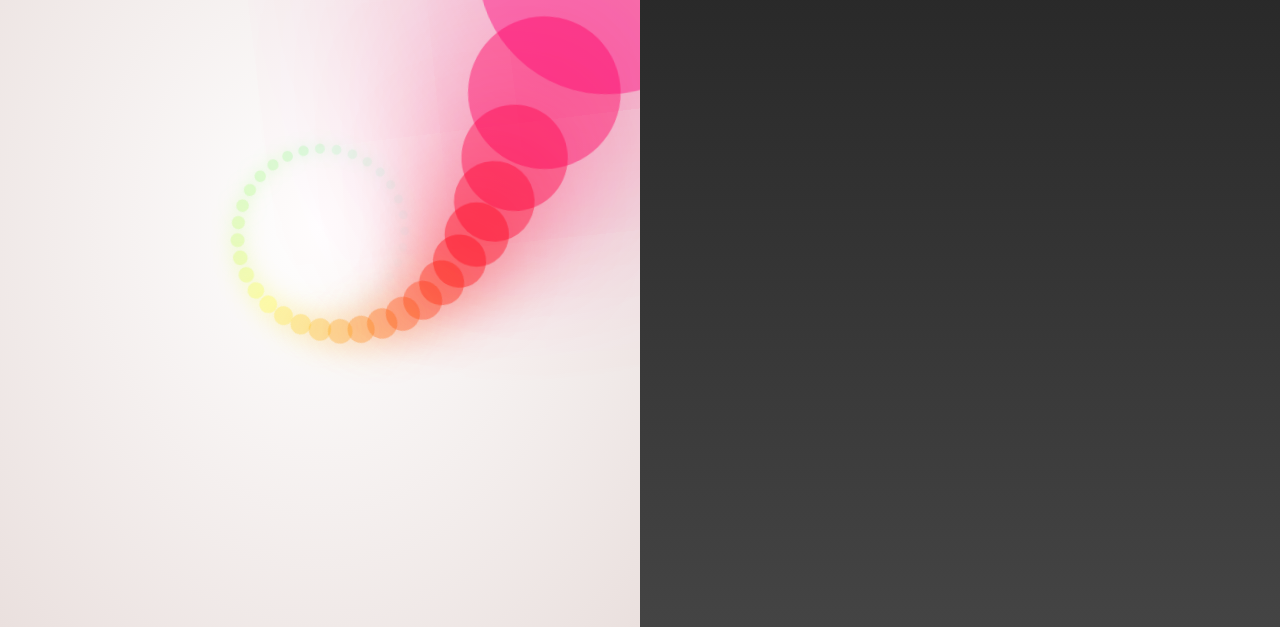
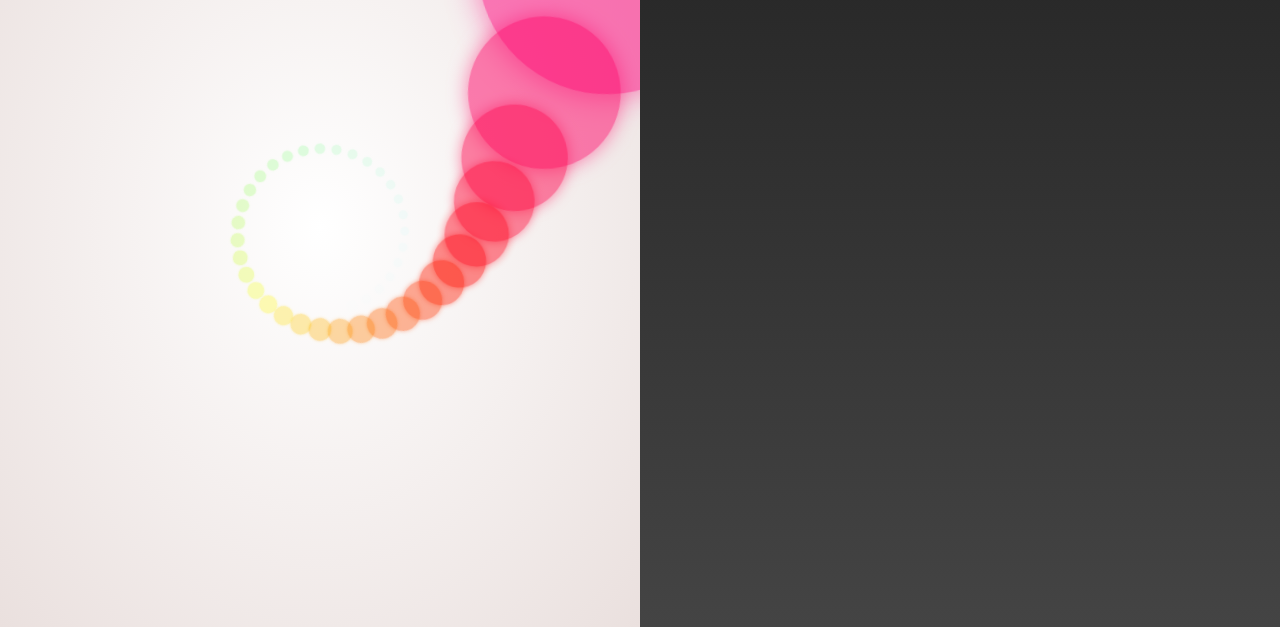
Before and after one commit to mockenoff/dotcom, a plain HTML site: page index.html in a window 1280 px wide. Shown: the part 173-800 px from the top of the page. Drawn offline with Linux system fonts and the light colour scheme.

Commit message:
Reduce bubble box shadow blur

```diff
--- a/css/main.css
+++ b/css/main.css
@@ -102,7 +102,7 @@ body {
 		-webkit-animation-delay: 0.04839s;
 		animation-delay: 0.04839s;
 		background: hsla(0, 100%, 50%, 1);
-		box-shadow: 0px 0px 10px hsla(0, 100%, 50%, 1);
+		box-shadow: 0px 0px 1px hsla(0, 100%, 50%, 1);
 	}
 
 	#writer i:nth-child(2) {
@@ -113,7 +113,7 @@ body {
 		-webkit-animation-delay: 0.09677s;
 		animation-delay: 0.09677s;
 		background: hsla(5.8, 100%, 50%, 1);
-		box-shadow: 0px 0px 10px hsla(5.8, 100%, 50%, 1);
+		box-shadow: 0px 0px 1px hsla(5.8, 100%, 50%, 1);
 	}
 
 	#writer i:nth-child(3) {
@@ -124,7 +124,7 @@ body {
 		-webkit-animation-delay: 0.14516s;
 		animation-delay: 0.14516s;
 		background: hsla(11.6, 100%, 50%, 1);
-		box-shadow: 0px 0px 10px hsla(11.6, 100%, 50%, 1);
+		box-shadow: 0px 0px 1px hsla(11.6, 100%, 50%, 1);
 	}
 
 	#writer i:nth-child(4) {
@@ -135,7 +135,7 @@ body {
 		-webkit-animation-delay: 0.19355s;
 		animation-delay: 0.19355s;
 		background: hsla(17.4, 100%, 50%, 1);
-		box-shadow: 0px 0px 10px hsla(17.4, 100%, 50%, 1);
+		box-shadow: 0px 0px 1px hsla(17.4, 100%, 50%, 1);
 	}
 
 	#writer i:nth-child(5) {
@@ -146,7 +146,7 @@ body {
 		-webkit-animation-delay: 0.24194s;
 		animation-delay: 0.24194s;
 		background: hsla(23.2, 100%, 50%, 1);
-		box-shadow: 0px 0px 10px hsla(23.2, 100%, 50%, 1);
+		box-shadow: 0px 0px 1px hsla(23.2, 100%, 50%, 1);
 	}
 
 	#writer i:nth-child(6) {
@@ -157,7 +157,7 @@ body {
 		-webkit-animation-delay: 0.29032s;
 		animation-delay: 0.29032s;
 		background: hsla(29.0, 100%, 50%, 1);
-		box-shadow: 0px 0px 10px hsla(29.0, 100%, 50%, 1);
+		box-shadow: 0px 0px 1px hsla(29.0, 100%, 50%, 1);
 	}
 
 	#writer i:nth-child(7) {
@@ -168,7 +168,7 @@ body {
 		-webkit-animation-delay: 0.33871s;
 		animation-delay: 0.33871s;
 		background: hsla(34.8, 100%, 50%, 1);
-		box-shadow: 0px 0px 10px hsla(34.8, 100%, 50%, 1);
+		box-shadow: 0px 0px 1px hsla(34.8, 100%, 50%, 1);
 	}
 
 	#writer i:nth-child(8) {
@@ -179,7 +179,7 @@ body {
 		-webkit-animation-delay: 0.3871s;
 		animation-delay: 0.3871s;
 		background: hsla(40.6, 100%, 50%, 1);
-		box-shadow: 0px 0px 10px hsla(40.6, 100%, 50%, 1);
+		box-shadow: 0px 0px 1px hsla(40.6, 100%, 50%, 1);
 	}
 
 	#writer i:nth-child(9) {
@@ -190,7 +190,7 @@ body {
 		-webkit-animation-delay: 0.43548s;
 		animation-delay: 0.43548s;
 		background: hsla(46.5, 100%, 50%, 1);
-		box-shadow: 0px 0px 10px hsla(46.5, 100%, 50%, 1);
+		box-shadow: 0px 0px 1px hsla(46.5, 100%, 50%, 1);
 	}
 
 	#writer i:nth-child(10) {
@@ -201,7 +201,7 @@ body {
 		-webkit-animation-delay: 0.48387s;
 		animation-delay: 0.48387s;
 		background: hsla(52.3, 100%, 50%, 1);
-		box-shadow: 0px 0px 10px hsla(52.3, 100%, 50%, 1);
+		box-shadow: 0px 0px 1px hsla(52.3, 100%, 50%, 1);
 	}
 
 	#writer i:nth-child(11) {
@@ -212,7 +212,7 @@ body {
 		-webkit-animation-delay: 0.53226s;
 		animation-delay: 0.53226s;
 		background: hsla(58.1, 100%, 50%, 1);
-		box-shadow: 0px 0px 10px hsla(58.1, 100%, 50%, 1);
+		box-shadow: 0px 0px 1px hsla(58.1, 100%, 50%, 1);
 	}
 
 	#writer i:nth-child(12) {
@@ -223,7 +223,7 @@ body {
 		-webkit-animation-delay: 0.58065s;
 		animation-delay: 0.58065s;
 		background: hsla(63.9, 100%, 50%, 1);
-		box-shadow: 0px 0px 10px hsla(63.9, 100%, 50%, 1);
+		box-shadow: 0px 0px 1px hsla(63.9, 100%, 50%, 1);
 	}
 
 	#writer i:nth-child(13) {
@@ -234,7 +234,7 @@ body {
 		-webkit-animation-delay: 0.62903s;
 		animation-delay: 0.62903s;
 		background: hsla(69.7, 100%, 50%, 1);
-		box-shadow: 0px 0px 10px hsla(69.7, 100%, 50%, 1);
+		box-shadow: 0px 0px 1px hsla(69.7, 100%, 50%, 1);
 	}
 
 	#writer i:nth-child(14) {
@@ -245,7 +245,7 @@ body {
 		-webkit-animation-delay: 0.67742s;
 		animation-delay: 0.67742s;
 		background: hsla(75.5, 100%, 50%, 1);
-		box-shadow: 0px 0px 10px hsla(75.5, 100%, 50%, 1);
+		box-shadow: 0px 0px 1px hsla(75.5, 100%, 50%, 1);
 	}
 
 	#writer i:nth-child(15) {
@@ -256,7 +256,7 @@ body {
 		-webkit-animation-delay: 0.72581s;
 		animation-delay: 0.72581s;
 		background: hsla(81.3, 100%, 50%, 1);
-		box-shadow: 0px 0px 10px hsla(81.3, 100%, 50%, 1);
+		box-shadow: 0px 0px 1px hsla(81.3, 100%, 50%, 1);
 	}
 
 	#writer i:nth-child(16) {
@@ -267,7 +267,7 @@ body {
 		-webkit-animation-delay: 0.77419s;
 		animation-delay: 0.77419s;
 		background: hsla(87.1, 100%, 50%, 1);
-		box-shadow: 0px 0px 10px hsla(87.1, 100%, 50%, 1);
+		box-shadow: 0px 0px 1px hsla(87.1, 100%, 50%, 1);
 	}
 
 	#writer i:nth-child(17) {
@@ -278,7 +278,7 @@ body {
 		-webkit-animation-delay: 0.82258s;
 		animation-delay: 0.82258s;
 		background: hsla(92.9, 100%, 50%, 1);
-		box-shadow: 0px 0px 10px hsla(92.9, 100%, 50%, 1);
+		box-shadow: 0px 0px 1px hsla(92.9, 100%, 50%, 1);
 	}
 
 	#writer i:nth-child(18) {
@@ -289,7 +289,7 @@ body {
 		-webkit-animation-delay: 0.87097s;
 		animation-delay: 0.87097s;
 		background: hsla(98.7, 100%, 50%, 1);
-		box-shadow: 0px 0px 10px hsla(98.7, 100%, 50%, 1);
+		box-shadow: 0px 0px 1px hsla(98.7, 100%, 50%, 1);
 	}
 
 	#writer i:nth-child(19) {
@@ -300,7 +300,7 @@ body {
 		-webkit-animation-delay: 0.91935s;
 		animation-delay: 0.91935s;
 		background: hsla(104.5, 100%, 50%, 1);
-		box-shadow: 0px 0px 10px hsla(104.5, 100%, 50%, 1);
+		box-shadow: 0px 0px 1px hsla(104.5, 100%, 50%, 1);
 	}
 
 	#writer i:nth-child(20) {
@@ -311,7 +311,7 @@ body {
 		-webkit-animation-delay: 0.96774s;
 		animation-delay: 0.96774s;
 		background: hsla(110.3, 100%, 50%, 1);
-		box-shadow: 0px 0px 10px hsla(110.3, 100%, 50%, 1);
+		box-shadow: 0px 0px 1px hsla(110.3, 100%, 50%, 1);
 	}
 
 	#writer i:nth-child(21) {
@@ -322,7 +322,7 @@ body {
 		-webkit-animation-delay: 1.01613s;
 		animation-delay: 1.01613s;
 		background: hsla(116.1, 100%, 50%, 1);
-		box-shadow: 0px 0px 10px hsla(116.1, 100%, 50%, 1);
+		box-shadow: 0px 0px 1px hsla(116.1, 100%, 50%, 1);
 	}
 
 	#writer i:nth-child(22) {
@@ -333,7 +333,7 @@ body {
 		-webkit-animation-delay: 1.06452s;
 		animation-delay: 1.06452s;
 		background: hsla(121.9, 100%, 50%, 1);
-		box-shadow: 0px 0px 10px hsla(121.9, 100%, 50%, 1);
+		box-shadow: 0px 0px 1px hsla(121.9, 100%, 50%, 1);
 	}
 
 	#writer i:nth-child(23) {
@@ -344,7 +344,7 @@ body {
 		-webkit-animation-delay: 1.1129s;
 		animation-delay: 1.1129s;
 		background: hsla(127.7, 100%, 50%, 1);
-		box-shadow: 0px 0px 10px hsla(127.7, 100%, 50%, 1);
+		box-shadow: 0px 0px 1px hsla(127.7, 100%, 50%, 1);
 	}
 
 	#writer i:nth-child(24) {
@@ -355,7 +355,7 @@ body {
 		-webkit-animation-delay: 1.16129s;
 		animation-delay: 1.16129s;
 		background: hsla(133.5, 100%, 50%, 1);
-		box-shadow: 0px 0px 10px hsla(133.5, 100%, 50%, 1);
+		box-shadow: 0px 0px 1px hsla(133.5, 100%, 50%, 1);
 	}
 
 	#writer i:nth-child(25) {
@@ -366,7 +366,7 @@ body {
 		-webkit-animation-delay: 1.20968s;
 		animation-delay: 1.20968s;
 		background: hsla(139.4, 100%, 50%, 1);
-		box-shadow: 0px 0px 10px hsla(139.4, 100%, 50%, 1);
+		box-shadow: 0px 0px 1px hsla(139.4, 100%, 50%, 1);
 	}
 
 	#writer i:nth-child(26) {
@@ -377,7 +377,7 @@ body {
 		-webkit-animation-delay: 1.25806s;
 		animation-delay: 1.25806s;
 		background: hsla(145.2, 100%, 50%, 1);
-		box-shadow: 0px 0px 10px hsla(145.2, 100%, 50%, 1);
+		box-shadow: 0px 0px 1px hsla(145.2, 100%, 50%, 1);
 	}
 
 	#writer i:nth-child(27) {
@@ -388,7 +388,7 @@ body {
 		-webkit-animation-delay: 1.30645s;
 		animation-delay: 1.30645s;
 		background: hsla(151.0, 100%, 50%, 1);
-		box-shadow: 0px 0px 10px hsla(151.0, 100%, 50%, 1);
+		box-shadow: 0px 0px 1px hsla(151.0, 100%, 50%, 1);
 	}
 
 	#writer i:nth-child(28) {
@@ -399,7 +399,7 @@ body {
 		-webkit-animation-delay: 1.35484s;
 		animation-delay: 1.35484s;
 		background: hsla(156.8, 100%, 50%, 1);
-		box-shadow: 0px 0px 10px hsla(156.8, 100%, 50%, 1);
+		box-shadow: 0px 0px 1px hsla(156.8, 100%, 50%, 1);
 	}
 
 	#writer i:nth-child(29) {
@@ -410,7 +410,7 @@ body {
 		-webkit-animation-delay: 1.40323s;
 		animation-delay: 1.40323s;
 		background: hsla(162.6, 100%, 50%, 1);
-		box-shadow: 0px 0px 10px hsla(162.6, 100%, 50%, 1);
+		box-shadow: 0px 0px 1px hsla(162.6, 100%, 50%, 1);
 	}
 
 	#writer i:nth-child(30) {
@@ -421,7 +421,7 @@ body {
 		-webkit-animation-delay: 1.45161s;
 		animation-delay: 1.45161s;
 		background: hsla(168.4, 100%, 50%, 1);
-		box-shadow: 0px 0px 10px hsla(168.4, 100%, 50%, 1);
+		box-shadow: 0px 0px 1px hsla(168.4, 100%, 50%, 1);
 	}
 
 	#writer i:nth-child(31) {
@@ -432,7 +432,7 @@ body {
 		-webkit-animation-delay: 1.5s;
 		animation-delay: 1.5s;
 		background: hsla(174.2, 100%, 50%, 1);
-		box-shadow: 0px 0px 10px hsla(174.2, 100%, 50%, 1);
+		box-shadow: 0px 0px 1px hsla(174.2, 100%, 50%, 1);
 	}
 
 	#writer i:nth-child(32) {
@@ -443,7 +443,7 @@ body {
 		-webkit-animation-delay: 1.54839s;
 		animation-delay: 1.54839s;
 		background: hsla(180.0, 100%, 50%, 1);
-		box-shadow: 0px 0px 10px hsla(180.0, 100%, 50%, 1);
+		box-shadow: 0px 0px 1px hsla(180.0, 100%, 50%, 1);
 	}
 
 	#writer i:nth-child(33) {
@@ -454,7 +454,7 @@ body {
 		-webkit-animation-delay: 1.59677s;
 		animation-delay: 1.59677s;
 		background: hsla(185.8, 100%, 50%, 1);
-		box-shadow: 0px 0px 10px hsla(185.8, 100%, 50%, 1);
+		box-shadow: 0px 0px 1px hsla(185.8, 100%, 50%, 1);
 	}
 
 	#writer i:nth-child(34) {
@@ -465,7 +465,7 @@ body {
 		-webkit-animation-delay: 1.64516s;
 		animation-delay: 1.64516s;
 		background: hsla(191.6, 100%, 50%, 1);
-		box-shadow: 0px 0px 10px hsla(191.6, 100%, 50%, 1);
+		box-shadow: 0px 0px 1px hsla(191.6, 100%, 50%, 1);
 	}
 
 	#writer i:nth-child(35) {
@@ -476,7 +476,7 @@ body {
 		-webkit-animation-delay: 1.69355s;
 		animation-delay: 1.69355s;
 		background: hsla(197.4, 100%, 50%, 1);
-		box-shadow: 0px 0px 10px hsla(197.4, 100%, 50%, 1);
+		box-shadow: 0px 0px 1px hsla(197.4, 100%, 50%, 1);
 	}
 
 	#writer i:nth-child(36) {
@@ -487,7 +487,7 @@ body {
 		-webkit-animation-delay: 1.74194s;
 		animation-delay: 1.74194s;
 		background: hsla(203.2, 100%, 50%, 1);
-		box-shadow: 0px 0px 10px hsla(203.2, 100%, 50%, 1);
+		box-shadow: 0px 0px 1px hsla(203.2, 100%, 50%, 1);
 	}
 
 	#writer i:nth-child(37) {
@@ -498,7 +498,7 @@ body {
 		-webkit-animation-delay: 1.79032s;
 		animation-delay: 1.79032s;
 		background: hsla(209.0, 100%, 50%, 1);
-		box-shadow: 0px 0px 10px hsla(209.0, 100%, 50%, 1);
+		box-shadow: 0px 0px 1px hsla(209.0, 100%, 50%, 1);
 	}
 
 	#writer i:nth-child(38) {
@@ -509,7 +509,7 @@ body {
 		-webkit-animation-delay: 1.83871s;
 		animation-delay: 1.83871s;
 		background: hsla(214.8, 100%, 50%, 1);
-		box-shadow: 0px 0px 10px hsla(214.8, 100%, 50%, 1);
+		box-shadow: 0px 0px 1px hsla(214.8, 100%, 50%, 1);
 	}
 
 	#writer i:nth-child(39) {
@@ -520,7 +520,7 @@ body {
 		-webkit-animation-delay: 1.8871s;
 		animation-delay: 1.8871s;
 		background: hsla(220.6, 100%, 50%, 1);
-		box-shadow: 0px 0px 10px hsla(220.6, 100%, 50%, 1);
+		box-shadow: 0px 0px 1px hsla(220.6, 100%, 50%, 1);
 	}
 
 	#writer i:nth-child(40) {
@@ -531,7 +531,7 @@ body {
 		-webkit-animation-delay: 1.93548s;
 		animation-delay: 1.93548s;
 		background: hsla(226.5, 100%, 50%, 1);
-		box-shadow: 0px 0px 10px hsla(226.5, 100%, 50%, 1);
+		box-shadow: 0px 0px 1px hsla(226.5, 100%, 50%, 1);
 	}
 
 	#writer i:nth-child(41) {
@@ -542,7 +542,7 @@ body {
 		-webkit-animation-delay: 1.98387s;
 		animation-delay: 1.98387s;
 		background: hsla(232.3, 100%, 50%, 1);
-		box-shadow: 0px 0px 10px hsla(232.3, 100%, 50%, 1);
+		box-shadow: 0px 0px 1px hsla(232.3, 100%, 50%, 1);
 	}
 
 	#writer i:nth-child(42) {
@@ -553,7 +553,7 @@ body {
 		-webkit-animation-delay: 2.03226s;
 		animation-delay: 2.03226s;
 		background: hsla(238.1, 100%, 50%, 1);
-		box-shadow: 0px 0px 10px hsla(238.1, 100%, 50%, 1);
+		box-shadow: 0px 0px 1px hsla(238.1, 100%, 50%, 1);
 	}
 
 	#writer i:nth-child(43) {
@@ -564,7 +564,7 @@ body {
 		-webkit-animation-delay: 2.08065s;
 		animation-delay: 2.08065s;
 		background: hsla(243.9, 100%, 50%, 1);
-		box-shadow: 0px 0px 10px hsla(243.9, 100%, 50%, 1);
+		box-shadow: 0px 0px 1px hsla(243.9, 100%, 50%, 1);
 	}
 
 	#writer i:nth-child(44) {
@@ -575,7 +575,7 @@ body {
 		-webkit-animation-delay: 2.12903s;
 		animation-delay: 2.12903s;
 		background: hsla(249.7, 100%, 50%, 1);
-		box-shadow: 0px 0px 10px hsla(249.7, 100%, 50%, 1);
+		box-shadow: 0px 0px 1px hsla(249.7, 100%, 50%, 1);
 	}
 
 	#writer i:nth-child(45) {
@@ -586,7 +586,7 @@ body {
 		-webkit-animation-delay: 2.17742s;
 		animation-delay: 2.17742s;
 		background: hsla(255.5, 100%, 50%, 1);
-		box-shadow: 0px 0px 10px hsla(255.5, 100%, 50%, 1);
+		box-shadow: 0px 0px 1px hsla(255.5, 100%, 50%, 1);
 	}
 
 	#writer i:nth-child(46) {
@@ -597,7 +597,7 @@ body {
 		-webkit-animation-delay: 2.22581s;
 		animation-delay: 2.22581s;
 		background: hsla(261.3, 100%, 50%, 1);
-		box-shadow: 0px 0px 10px hsla(261.3, 100%, 50%, 1);
+		box-shadow: 0px 0px 1px hsla(261.3, 100%, 50%, 1);
 	}
 
 	#writer i:nth-child(47) {
@@ -608,7 +608,7 @@ body {
 		-webkit-animation-delay: 2.27419s;
 		animation-delay: 2.27419s;
 		background: hsla(267.1, 100%, 50%, 1);
-		box-shadow: 0px 0px 10px hsla(267.1, 100%, 50%, 1);
+		box-shadow: 0px 0px 1px hsla(267.1, 100%, 50%, 1);
 	}
 
 	#writer i:nth-child(48) {
@@ -619,7 +619,7 @@ body {
 		-webkit-animation-delay: 2.32258s;
 		animation-delay: 2.32258s;
 		background: hsla(272.9, 100%, 50%, 1);
-		box-shadow: 0px 0px 10px hsla(272.9, 100%, 50%, 1);
+		box-shadow: 0px 0px 1px hsla(272.9, 100%, 50%, 1);
 	}
 
 	#writer i:nth-child(49) {
@@ -630,7 +630,7 @@ body {
 		-webkit-animation-delay: 2.37097s;
 		animation-delay: 2.37097s;
 		background: hsla(278.7, 100%, 50%, 1);
-		box-shadow: 0px 0px 10px hsla(278.7, 100%, 50%, 1);
+		box-shadow: 0px 0px 1px hsla(278.7, 100%, 50%, 1);
 	}
 
 	#writer i:nth-child(50) {
@@ -641,7 +641,7 @@ body {
 		-webkit-animation-delay: 2.41935s;
 		animation-delay: 2.41935s;
 		background: hsla(284.5, 100%, 50%, 1);
-		box-shadow: 0px 0px 10px hsla(284.5, 100%, 50%, 1);
+		box-shadow: 0px 0px 1px hsla(284.5, 100%, 50%, 1);
 	}
 
 	#writer i:nth-child(51) {
@@ -652,7 +652,7 @@ body {
 		-webkit-animation-delay: 2.46774s;
 		animation-delay: 2.46774s;
 		background: hsla(290.3, 100%, 50%, 1);
-		box-shadow: 0px 0px 10px hsla(290.3, 100%, 50%, 1);
+		box-shadow: 0px 0px 1px hsla(290.3, 100%, 50%, 1);
 	}
 
 	#writer i:nth-child(52) {
@@ -663,7 +663,7 @@ body {
 		-webkit-animation-delay: 2.51613s;
 		animation-delay: 2.51613s;
 		background: hsla(296.1, 100%, 50%, 1);
-		box-shadow: 0px 0px 10px hsla(296.1, 100%, 50%, 1);
+		box-shadow: 0px 0px 1px hsla(296.1, 100%, 50%, 1);
 	}
 
 	#writer i:nth-child(53) {
@@ -674,7 +674,7 @@ body {
 		-webkit-animation-delay: 2.56452s;
 		animation-delay: 2.56452s;
 		background: hsla(301.9, 100%, 50%, 1);
-		box-shadow: 0px 0px 10px hsla(301.9, 100%, 50%, 1);
+		box-shadow: 0px 0px 1px hsla(301.9, 100%, 50%, 1);
 	}
 
 	#writer i:nth-child(54) {
@@ -685,7 +685,7 @@ body {
 		-webkit-animation-delay: 2.6129s;
 		animation-delay: 2.6129s;
 		background: hsla(307.7, 100%, 50%, 1);
-		box-shadow: 0px 0px 10px hsla(307.7, 100%, 50%, 1);
+		box-shadow: 0px 0px 1px hsla(307.7, 100%, 50%, 1);
 	}
 
 	#writer i:nth-child(55) {
@@ -696,7 +696,7 @@ body {
 		-webkit-animation-delay: 2.66129s;
 		animation-delay: 2.66129s;
 		background: hsla(313.5, 100%, 50%, 1);
-		box-shadow: 0px 0px 10px hsla(313.5, 100%, 50%, 1);
+		box-shadow: 0px 0px 1px hsla(313.5, 100%, 50%, 1);
 	}
 
 	#writer i:nth-child(56) {
@@ -707,7 +707,7 @@ body {
 		-webkit-animation-delay: 2.70968s;
 		animation-delay: 2.70968s;
 		background: hsla(319.4, 100%, 50%, 1);
-		box-shadow: 0px 0px 10px hsla(319.4, 100%, 50%, 1);
+		box-shadow: 0px 0px 1px hsla(319.4, 100%, 50%, 1);
 	}
 
 	#writer i:nth-child(57) {
@@ -718,7 +718,7 @@ body {
 		-webkit-animation-delay: 2.75806s;
 		animation-delay: 2.75806s;
 		background: hsla(325.2, 100%, 50%, 1);
-		box-shadow: 0px 0px 10px hsla(325.2, 100%, 50%, 1);
+		box-shadow: 0px 0px 1px hsla(325.2, 100%, 50%, 1);
 	}
 
 	#writer i:nth-child(58) {
@@ -729,7 +729,7 @@ body {
 		-webkit-animation-delay: 2.80645s;
 		animation-delay: 2.80645s;
 		background: hsla(331.0, 100%, 50%, 1);
-		box-shadow: 0px 0px 10px hsla(331.0, 100%, 50%, 1);
+		box-shadow: 0px 0px 1px hsla(331.0, 100%, 50%, 1);
 	}
 
 	#writer i:nth-child(59) {
@@ -740,7 +740,7 @@ body {
 		-webkit-animation-delay: 2.85484s;
 		animation-delay: 2.85484s;
 		background: hsla(336.8, 100%, 50%, 1);
-		box-shadow: 0px 0px 10px hsla(336.8, 100%, 50%, 1);
+		box-shadow: 0px 0px 1px hsla(336.8, 100%, 50%, 1);
 	}
 
 	#writer i:nth-child(60) {
@@ -751,7 +751,7 @@ body {
 		-webkit-animation-delay: 2.90323s;
 		animation-delay: 2.90323s;
 		background: hsla(342.6, 100%, 50%, 1);
-		box-shadow: 0px 0px 10px hsla(342.6, 100%, 50%, 1);
+		box-shadow: 0px 0px 1px hsla(342.6, 100%, 50%, 1);
 	}
 
 	#writer i:nth-child(61) {
@@ -762,7 +762,7 @@ body {
 		-webkit-animation-delay: 2.95161s;
 		animation-delay: 2.95161s;
 		background: hsla(348.4, 100%, 50%, 1);
-		box-shadow: 0px 0px 10px hsla(348.4, 100%, 50%, 1);
+		box-shadow: 0px 0px 1px hsla(348.4, 100%, 50%, 1);
 	}
 
 	#writer i:nth-child(62) {
@@ -773,7 +773,7 @@ body {
 		-webkit-animation-delay: 3s;
 		animation-delay: 3s;
 		background: hsla(354.2, 100%, 50%, 1);
-		box-shadow: 0px 0px 10px hsla(354.2, 100%, 50%, 1);
+		box-shadow: 0px 0px 1px hsla(354.2, 100%, 50%, 1);
 	}
 
 	@-webkit-keyframes spin {
```
